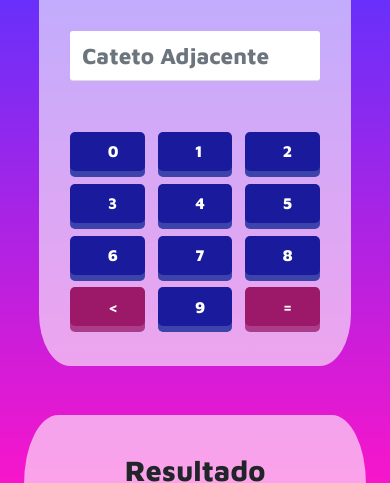
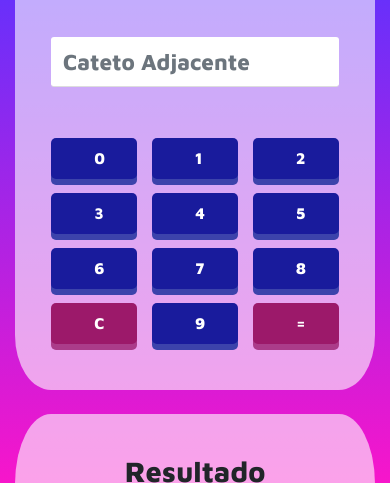
Before and after one commit to Rosanaxica/pitagoras-calc, a plain HTML site: page index.html in a window 390 px wide. Shown: the part 309-792 px from the top of the page. Drawn offline with nearby package versions, Linux system fonts and the light colour scheme.

Commit message:
ajuste de outline

```diff
--- a/index.html
+++ b/index.html
@@ -44,7 +44,7 @@
         <div class="row d-flex justify-content-center align-items-stretch ">
 
 
-            <div class="col-lg-4  m-4 ">
+            <div class="col-lg-4  col-sm-12 col-xs-12   mt-4 ">
                 <div class="calculadora h-100">
                     <div class="title"><h2>Cálculo</h2></div>
                     <div class="form-group">
@@ -85,7 +85,7 @@
                         <div class="row mt-2">
                             <div class="col-12 d-flex justify-content-between">
                                 <button type="button" class="btn-no-boot rose" onclick="limpaCampos();">
-                                    < </button>
+                                    C </button>
                                         <button type="button" class="btn-no-boot" onclick="pegaValor(this);">9</button>
                                         <button type="button" class="btn-no-boot rose"
                                             onclick="enviaDados();">=</button>
@@ -95,7 +95,7 @@
                     </div>
                 </div>
             </div>
-            <div class="col-lg-4 m-4 ">
+            <div class="col-lg-4 col-sm-12 col-xs-12 mt-4 ">
 
 
                 <div class="resultado h-100">
--- a/styles.css
+++ b/styles.css
@@ -23,7 +23,6 @@ body {
     text-transform: uppercase;
     letter-spacing: 1px;
     font-weight: 700;
-    outline: none;
     transition: all 0.3s;
     margin: 1% 0;
 }
@@ -94,7 +93,7 @@ input[type=number] {
     transition: none;
     border: 0!important;
     border-radius: 5px;
-    outline: none!important;
+    '   '
 }
 
 .rose:hover {
@@ -128,7 +127,7 @@ button {
     transition: none;
     border: 0!important;
     border-radius: 5px;
-    outline: none!important;
+
 }
 
 button:hover {
```
